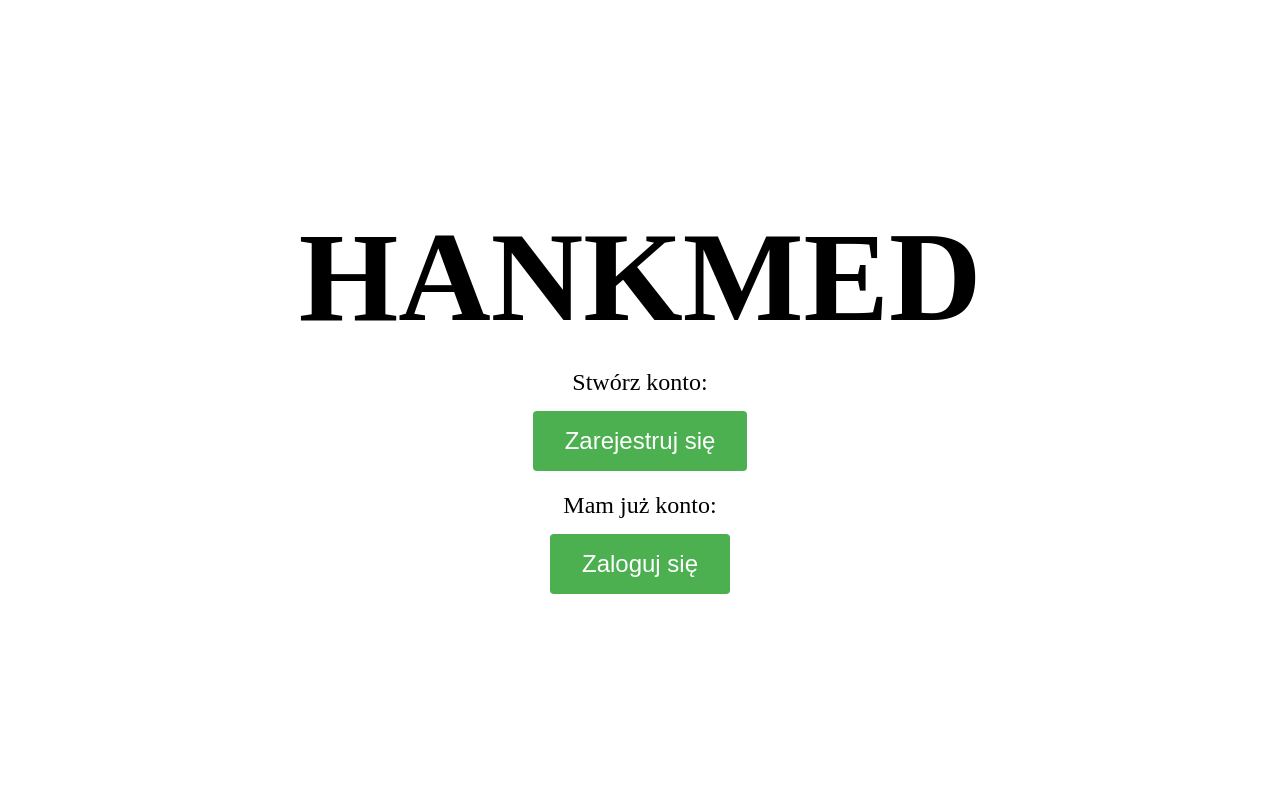
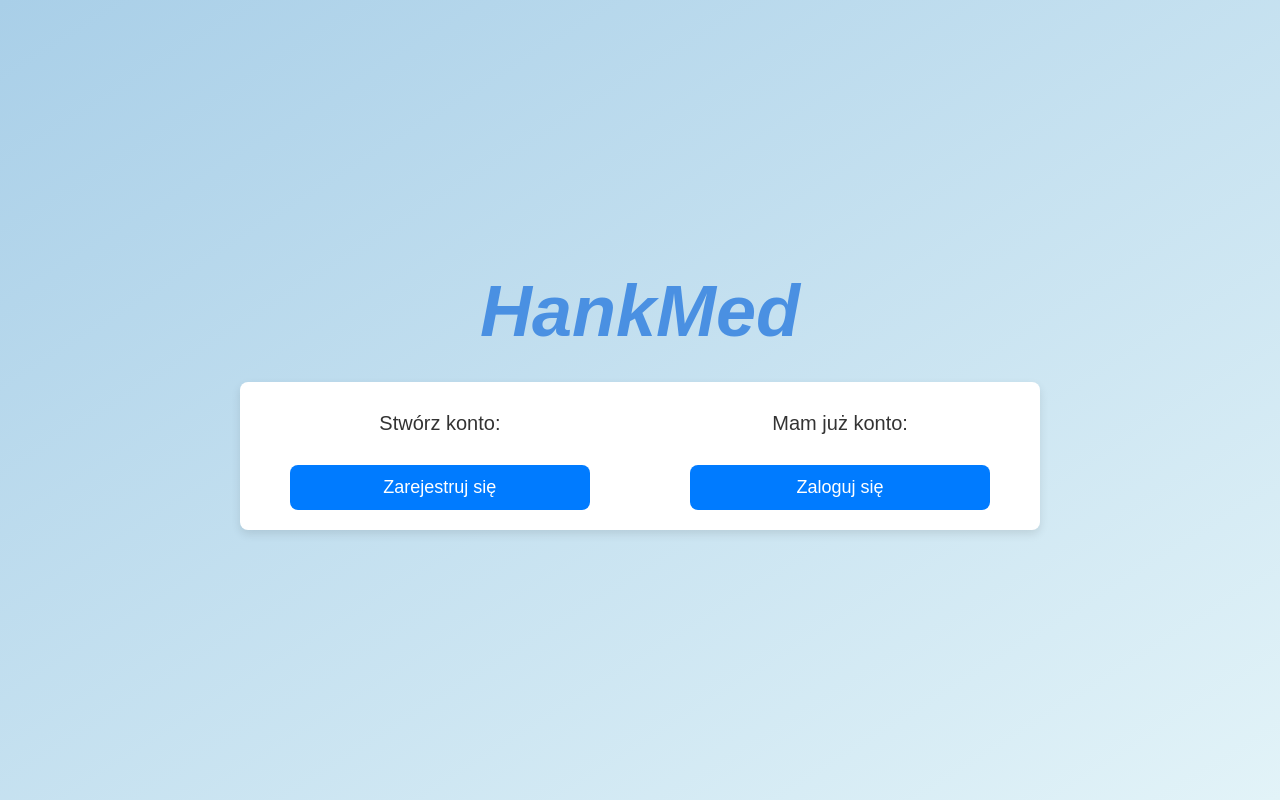
Before and after one commit to Kazikw/Doctor-s-registration-system, a Next.js app: page / in a window 1280 px wide. Built offline with nearby package versions, Linux system fonts and the light colour scheme.

Commit message:
front zmiany + podłączenie bazy

```diff
--- a/package.json
+++ b/package.json
@@ -9,6 +9,7 @@
     "lint": "next lint"
   },
   "dependencies": {
+    "firebase": "^11.0.2",
     "next": "^15.0.3",
     "react": "19.0.0-rc-66855b96-20241106",
     "react-dom": "19.0.0-rc-66855b96-20241106",
--- /dev/null
+++ b/src/app/firebase.js
@@ -0,0 +1,20 @@
+import { initializeApp } from "firebase/app";
+import { getAuth, createUserWithEmailAndPassword, signInWithEmailAndPassword } from "firebase/auth";
+import { getFirestore, collection, addDoc } from "firebase/firestore";
+
+
+const firebaseConfig = {
+  apiKey: "AIzaSyCUv-Ta9uDLJJHHEmky0_yCZ6cywPTu82c",
+  authDomain: "hankmed-59b8b.firebaseapp.com",
+  projectId: "hankmed-59b8b",
+  storageBucket: "hankmed-59b8b.appspot.com",
+  messagingSenderId: "870250265831",
+  appId: "1:870250265831:web:2b1313d801b4c2edbf7642",
+  measurementId: "G-3HJTHVFTB5"
+};
+
+const app = initializeApp(firebaseConfig);
+
+const auth = getAuth(app);
+const db = getFirestore(app);
+export { auth, db, createUserWithEmailAndPassword, signInWithEmailAndPassword, addDoc, collection };
--- a/src/app/globals.css
+++ b/src/app/globals.css
@@ -1,67 +1,106 @@
+
 * {
   margin: 0;
   padding: 0;
+  box-sizing: border-box;
+}
+
+body {
+  background: linear-gradient(to bottom right, #a9cfe8, #e2f3f8);
+  font-family: 'Arial', sans-serif;
+  color: #333;
+}
+
+.mainContainer {
+  display: flex;
+  flex-direction: column;
+  align-items: center;
+  justify-content: center;
+  min-height: 100vh;
+  text-align: center;
+  padding: 20px;
+}
+
+.titleContainer h1 {
+  font-size: 72px;
+  font-weight: bold;
+  color: #4a90e2;
+  margin-bottom: 30px;
+  font-style: italic;
+}
+
+.mainContainer p {
+  font-size: 20px;
+  margin: 10px 0;
+  color: #333;
+}
+
+.formContainer {
+  display: flex;
+  flex-direction: column;
+  align-items: center;
+  gap: 20px;
+  width: 100%;
+}
+
+.loginRegisterContainer {
+  display: flex;
+  background-color: white;
+  padding: 20px;
+  border-radius: 8px;
+  box-shadow: 0px 4px 10px rgba(0, 0, 0, 0.1);
+  width: 80%;
+  max-width: 800px;
+  justify-content: space-between;
+  align-items: center;
+}
+
+.titleRow {
+  display: flex;
+  justify-content: center;
+  align-items: center;
+  gap: 50px;
+  width: 100%;
+}
+
+.buttonRow {
+  display: flex;
+  justify-content: center;
+  align-items: center;
+  gap: 30px;
+  width: 100%;
+}
+
+.inputButton {
+  background-color: #007bff;
+  color: white;
+  border: none;
+  padding: 12px 24px;
+  border-radius: 8px;
+  cursor: pointer;
+  font-size: 18px;
+  transition: background-color 0.3s ease;
+  flex: 1;
+  text-align: center;
+  max-width: 300px;
+}
+
+.inputButton:hover {
+  background-color: #0056b3;
+}
+
+
+.separator {
+  width: 1px;
+  height: 100%;
+  background-color: #888484;
+  margin: 0 20px;
+  display: inline-block;
 }
 
 .content {
   flex-grow: 1;
 }
-
-.mainContainer {
-  /* background-color: #121416; */
-  /* color: rgb(221, 221, 255); */
-  min-height: 100vh;
-  flex-direction: column;
-  display: flex;
-  align-items: center;
-  justify-content: center;
-  /* height: 100vh; */
-}
-
-.mainContainer p {
-  font-size: 24px;
-}
-
-.titleContainer {
-  display: flex;
-  flex-direction: column;
-  font-size: 64px;
-  font-weight: bolder;
-  align-items: center;
-  justify-content: center;
-}
-
-.buttonContainer {
-  font-size: 30px;
-  display: flex;
-  flex-direction: column;
-  align-items: center;
-  justify-content: center;
-  height: 60px;
-}
-
-/* .inputButton {
-  background-color: #6aa2ce;
-  border-radius: 5px;
-  color: white;
-  padding: 10px;
-  text-align: center;
-  text-decoration: none;
-  display: inline-block;
-  font-size: 16px;
-  transition-duration: 0.4s;
-  padding: 12px 24px;
-  margin: 8px;
-  font-size: 24px;
-  border-radius: 8px;
-  cursor: pointer;
-  border: none;
-} */
-
-/* .inputButton:hover {
-  background-color: #2b2d39;
-  box-shadow: 0 0px 16px 3px rgba(102, 102, 102, 0.24),0 0px 16px 3px rgba(102, 102, 102, 0.24);
-} */
 
 .inputBox {
   height: 48px;
@@ -84,38 +123,21 @@
   justify-content: center;
 }
 
-/* input[type='button'] {
-  border: none;
-  background: #1f2326;
-  color: white;
-  padding: 12px 24px;
-  margin: 8px;
-  font-size: 24px;
-  border-radius: 8px;
-  cursor: pointer;
-} */
+.backButtonContainer {
+  margin-top: 32px;
+  text-align: center;
+}
 
-/* .nav {
-  display: grid;
-  grid-template-columns: 1fr 1fr;
-  gap: 16px;
-} */
-
-.inputButton {
-  background-color: #4caf50;
+.backButton {
+  background-color: #ee6952;
   color: white;
   border: none;
-  padding: 16px 32px;
+  padding: 8px 16px;
   border-radius: 4px;
   cursor: pointer;
-  font-size: 24px;
-  margin-bottom: 5px;
+  font-size: 16px;
 }
 
-.inputButton:hover {
+.backButton:hover {
   background-color: #45a049;
 }
-
-.logout {
-  background-color: rgb(135, 0, 0);
-}
--- a/src/app/index.js
+++ b/src/app/index.js
@@ -16,14 +16,19 @@ function Home(props) {
 
   return (
     <div className="mainContainer">
-      {/* <Navbar /> */}
+      {/* Tytuł strony */}
       <div className="titleContainer">
-        <h1>HANKMED</h1>
+        <h1>HankMed</h1>
       </div>
-      <br />
+
+      {/* Kontener dla sekcji rejestracji i logowania */}
+      <div className="loginRegisterContainer">
+        {/* Sekcja rejestracji */}
+        <div className="formContainer">
+          <div className="titleRow">
             <p>Stwórz konto:</p>
-      <br />
-      <div className="buttonContainer">
+          </div>
+          <div className="buttonRow">
             <input
               className="inputButton"
               type="button"
@@ -31,10 +36,17 @@ function Home(props) {
               value="Zarejestruj się"
             ></input>
           </div>
-      <br />
+        </div>
+
+        {/* Pionowa linia oddzielająca */}
+        <div className="separator"></div>
+
+        {/* Sekcja logowania */}
+        <div className="formContainer">
+          <div className="titleRow">
             <p>Mam już konto:</p>
-      <br />
-      <div className="buttonContainer">
+          </div>
+          <div className="buttonRow">
             <input
               className="inputButton"
               type="button"
@@ -43,6 +55,8 @@ function Home(props) {
             ></input>
           </div>
         </div>
+      </div>
+    </div>
   );
 }
 
--- a/src/app/login/page.js
+++ b/src/app/login/page.js
@@ -2,84 +2,60 @@
 
 import { useState } from "react";
 import { useRouter } from "next/navigation";
+import { auth, signInWithEmailAndPassword } from "../firebase";
 
-function Login(props) {
-
+function Login() {
+  const [email, setEmail] = useState("");
   const [password, setPassword] = useState("");
-  const [name, setName] = useState("");
-  const [surname, setSurname] = useState("");
-  const [pesel, setPesel] = useState("");
+  const [emailError, setEmailError] = useState("");
   const [passwordError, setPasswordError] = useState("");
-  const [nameError, setNameError] = useState("");
-  const [surnameError, setSurnameError] = useState("");
-  const [peselError, setPeselError] = useState("");
-
   const router = useRouter();
 
-    function onButtonClick() {
-      setNameError("");
-      setSurnameError("");
-      setPeselError("");
+  const handleLogin = async () => {
+    setEmailError("");
     setPasswordError("");
 
-
-      // if ("" === name) {
-      //   setNameError("Proszę wprowadzić imię");
-      //   return;
-      // }
-
-      // if ("" === surname) {
-      //   setSurnameError("Proszę wprowadzić nazwisko");
-      //   return;
-      // }
-
-      if (pesel.length !== 11) {
-        setPeselError("Proszę wprowadzić prawidłowy numer pesel");
+    if (email === "") {
+      setEmailError("Proszę wprowadzić adres e-mail");
       return;
     }
 
-      if ("" === password) {
+    if (password === "") {
       setPasswordError("Proszę wprowadzić prawidłowe hasło");
       return;
     }
 
+    try {
+      const userCredential = await signInWithEmailAndPassword(auth, email, password);
+      const user = userCredential.user;
+
+      console.log("Zalogowano pomyślnie!", user);
       router.push("/dashboard");
+    } catch (error) {
+      console.error("Błąd logowania: ", error.message);
+      setPasswordError("Nieprawidłowy e-mail lub hasło.");
     }
+  };
 
-  return(<div className="mainContainer">
+  const handleBackButtonClick = () => {
+    router.push("/");
+  };
+
+  return (
+    <div className="mainContainer">
       <div className="titleContainer">
         <div>Zaloguj się</div>
       </div>
       <br />
-    {/* <div className="inputContainer">
+      <div className="inputContainer">
         <input
-        value={name}
-        placeholder="Wpisz swoje imie"
-        onChange={(ev) => setName(ev.target.value)}
+          value={email}
+          type="email"
+          placeholder="Wpisz swój adres e-mail"
+          onChange={(ev) => setEmail(ev.target.value)}
           className="inputBox"
         />
-      <label className="errorLabel">{nameError}</label>
-    </div>
-    <br />
-    <div className="inputContainer">
-      <input
-        value={surname}
-        type="text"
-        placeholder="Wpisz swoje nazwisko"
-        onChange={(ev) => setSurname(ev.target.value)}
-        className="inputBox"
-      />
-      <label className="errorLabel">{surnameError}</label>
-    </div>
-    <br /> */}
-    <div className="inputContainer">
-      <input
-        value={pesel}
-        placeholder="Wpisz swój numer PESEL"
-        onChange={(ev) => setPesel(ev.target.value)}
-        className="inputBox"
-      />
-      <label className="errorLabel">{peselError}</label>
+        <label className="errorLabel">{emailError}</label>
       </div>
       <br />
       <div className="inputContainer">
@@ -97,11 +73,17 @@ function Login(props) {
         <input
           value="Zaloguj się"
           type="button"
-        onClick={onButtonClick}
+          onClick={handleLogin}
           className="inputButton"
         />
       </div>
-  </div>);
+      <div className="backButtonContainer">
+        <button onClick={handleBackButtonClick} className="backButton">
+          Wstecz
+        </button>
+      </div>
+    </div>
+  );
 }
 
 export default Login;
```
Also changed, not shown: src/app/dashboard/page.js (+42 -13 lines), src/app/register/page.js (+56 -11 lines), 1 other file (tests, documents, lock files or other folders). Lines whose indentation alone changed are shown as unchanged.
